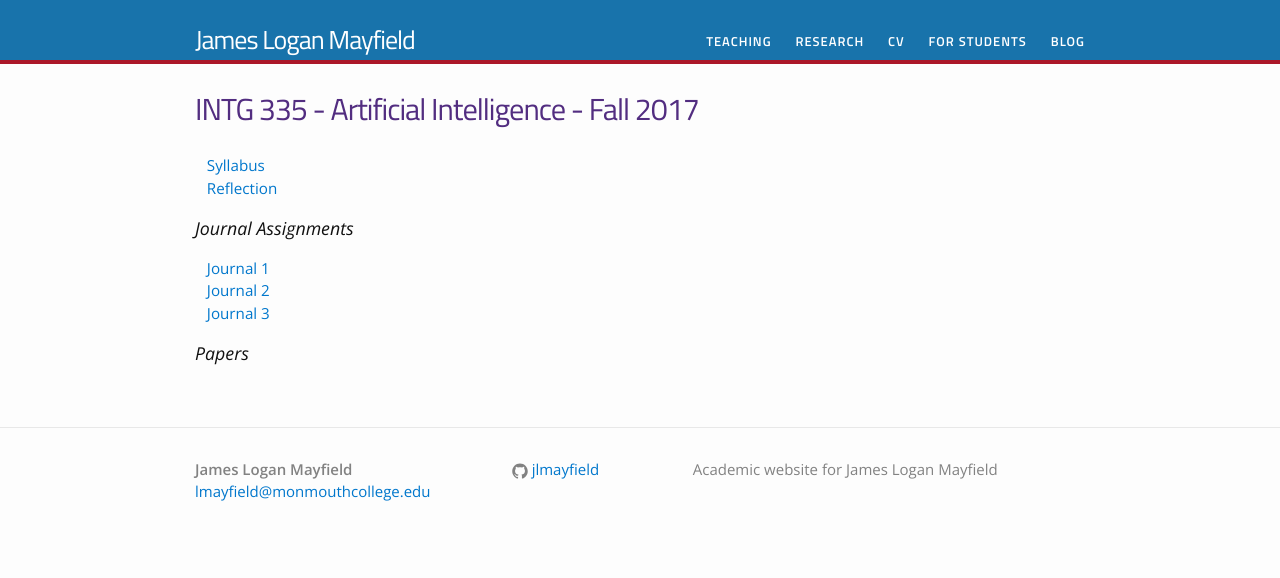
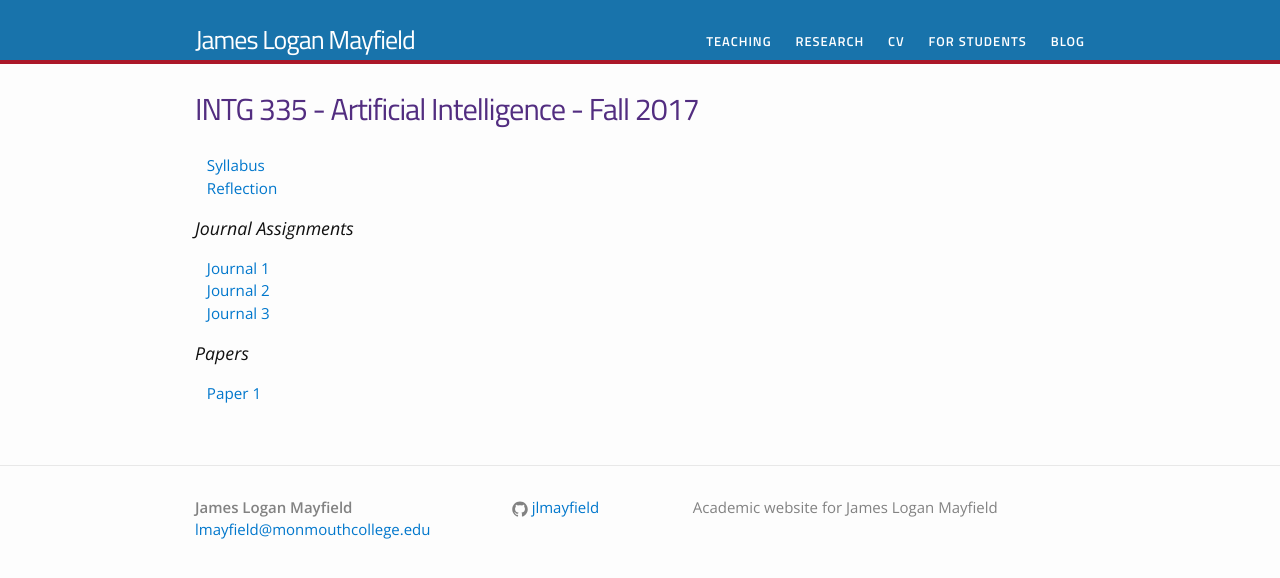
Before and after one commit to jlmayfield/jlmayfield.github.io, a Jekyll site: the page built from teaching/intg335.md, in a window 1280 px wide. Shown: the top 578 px of the page. Built offline with Jekyll 4.4.1, drawn with Linux system fonts in a browser that asks for light colours.

Commit message:
fa17. added intg335 paper 1

```diff
--- a/teaching/intg335.md
+++ b/teaching/intg335.md
@@ -16,3 +16,5 @@ permalink: /teaching/INTG335/
 
 
 ### Papers
+
+&nbsp;&nbsp;&nbsp;[Paper 1](/teaching/INTG335/papers/intg335-paper1.pdf)
```
Also changed, not shown: 1 other file.
